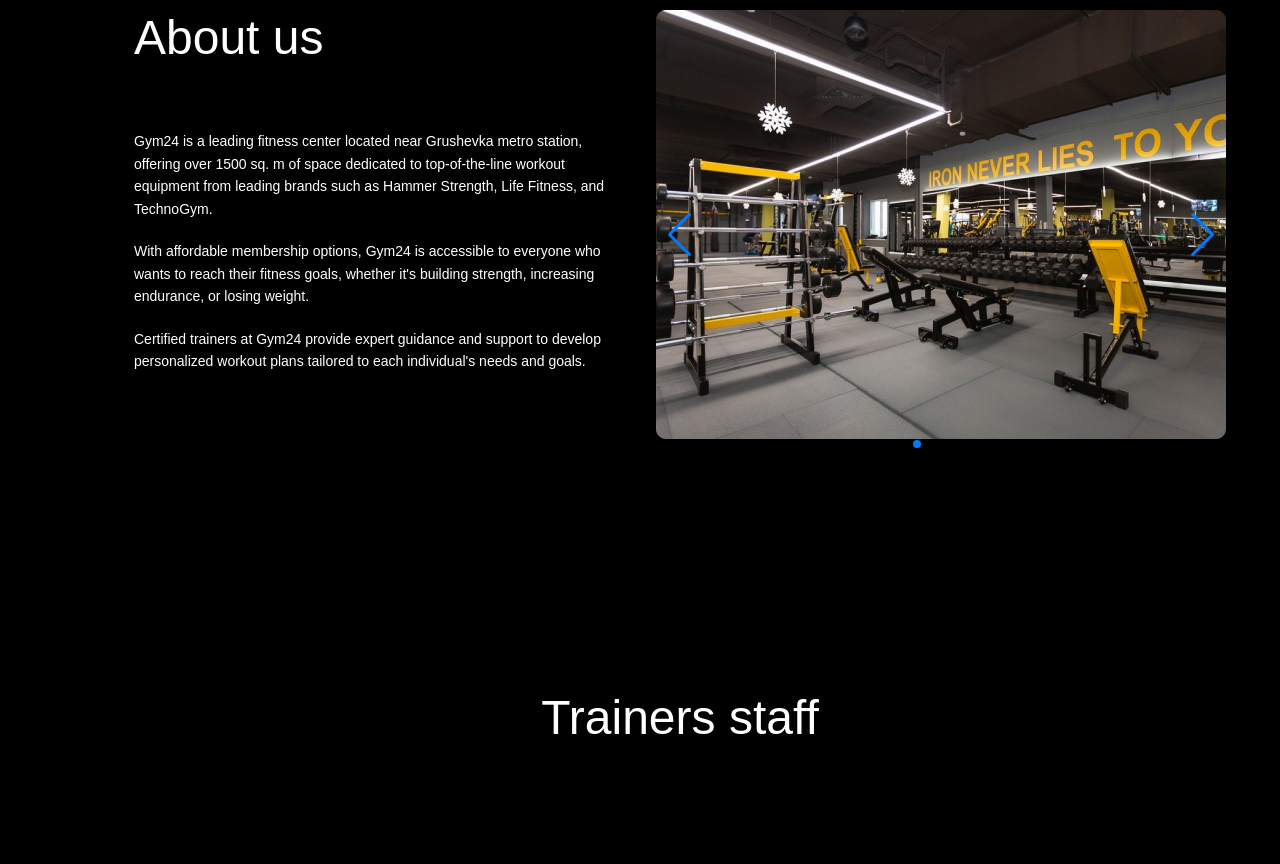
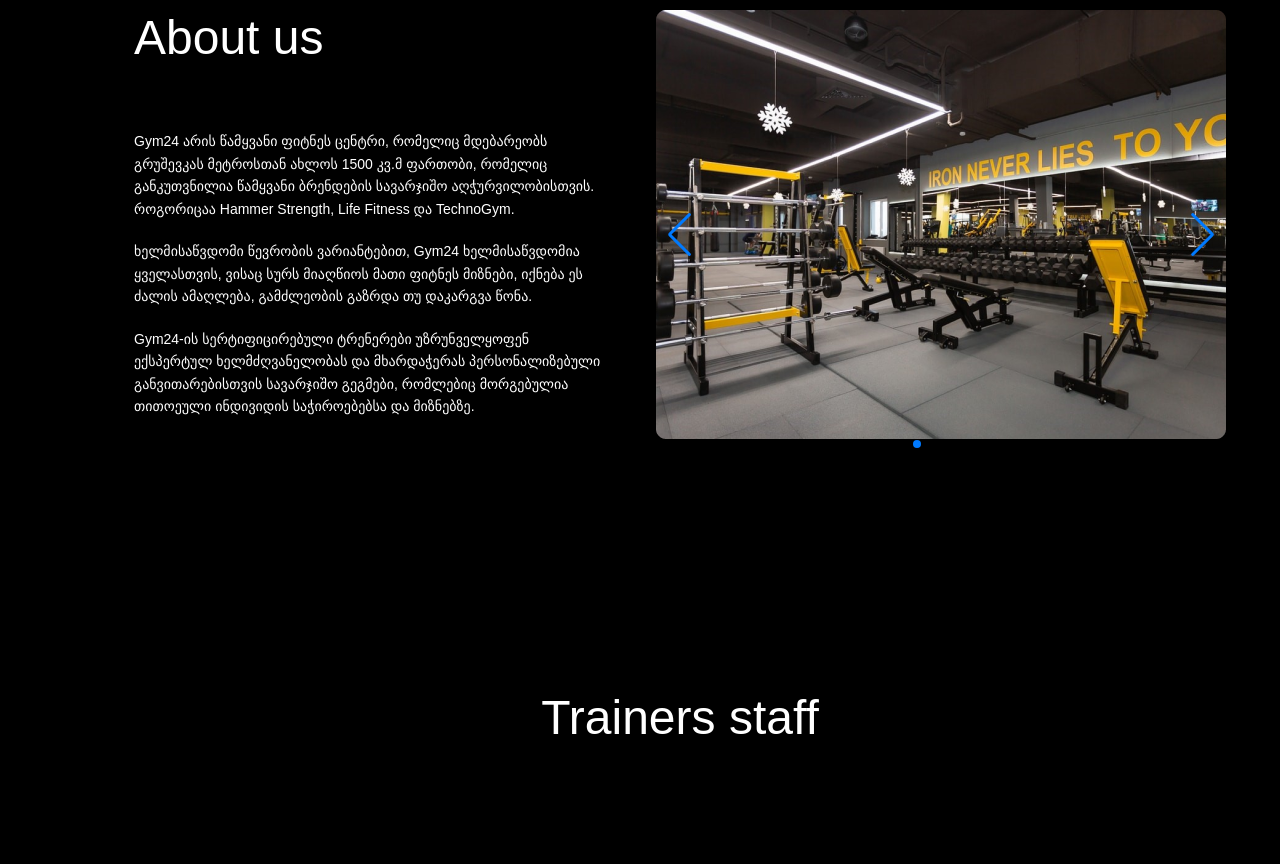
Before and after one commit to g1org11/sawarmoo-praqtika-gym, a React (Create React App) app: page / in a window 1280 px wide. Shown: the part 2880-3744 px from the top of the page. Built offline with nearby package versions, Linux system fonts and the light colour scheme; a web font is replaced by a local one.

Commit message:
add about us section

```diff
--- a/src/components/aboutus/AboutUs.js
+++ b/src/components/aboutus/AboutUs.js
@@ -41,18 +41,18 @@ const AboutUs = () => {
         <h1>About us</h1>
         <Info>
           <p>
-            Gym24 is a leading fitness center located near Grushevka metro station, offering over
-            1500 sq. m of space dedicated to top-of-the-line workout equipment from leading brands
-            such as Hammer Strength, Life Fitness, and TechnoGym.
+            Gym24 არის წამყვანი ფიტნეს ცენტრი, რომელიც მდებარეობს გრუშევკას მეტროსთან ახლოს 1500
+            კვ.მ ფართობი, რომელიც განკუთვნილია წამყვანი ბრენდების სავარჯიშო აღჭურვილობისთვის.
+            როგორიცაა Hammer Strength, Life Fitness და TechnoGym.
           </p>
           <p>
-            With affordable membership options, Gym24 is accessible to everyone who wants to reach
-            their fitness goals, whether it's building strength, increasing endurance, or losing
-            weight.
+            ხელმისაწვდომი წევრობის ვარიანტებით, Gym24 ხელმისაწვდომია ყველასთვის, ვისაც სურს მიაღწიოს
+            მათი ფიტნეს მიზნები, იქნება ეს ძალის ამაღლება, გამძლეობის გაზრდა თუ დაკარგვა წონა.
           </p>
           <p>
-            Certified trainers at Gym24 provide expert guidance and support to develop personalized
-            workout plans tailored to each individual's needs and goals.
+            Gym24-ის სერტიფიცირებული ტრენერები უზრუნველყოფენ ექსპერტულ ხელმძღვანელობას და
+            მხარდაჭერას პერსონალიზებული განვითარებისთვის სავარჯიშო გეგმები, რომლებიც მორგებულია
+            თითოეული ინდივიდის საჭიროებებსა და მიზნებზე.
           </p>
         </Info>
       </AboutWrapper>
```
